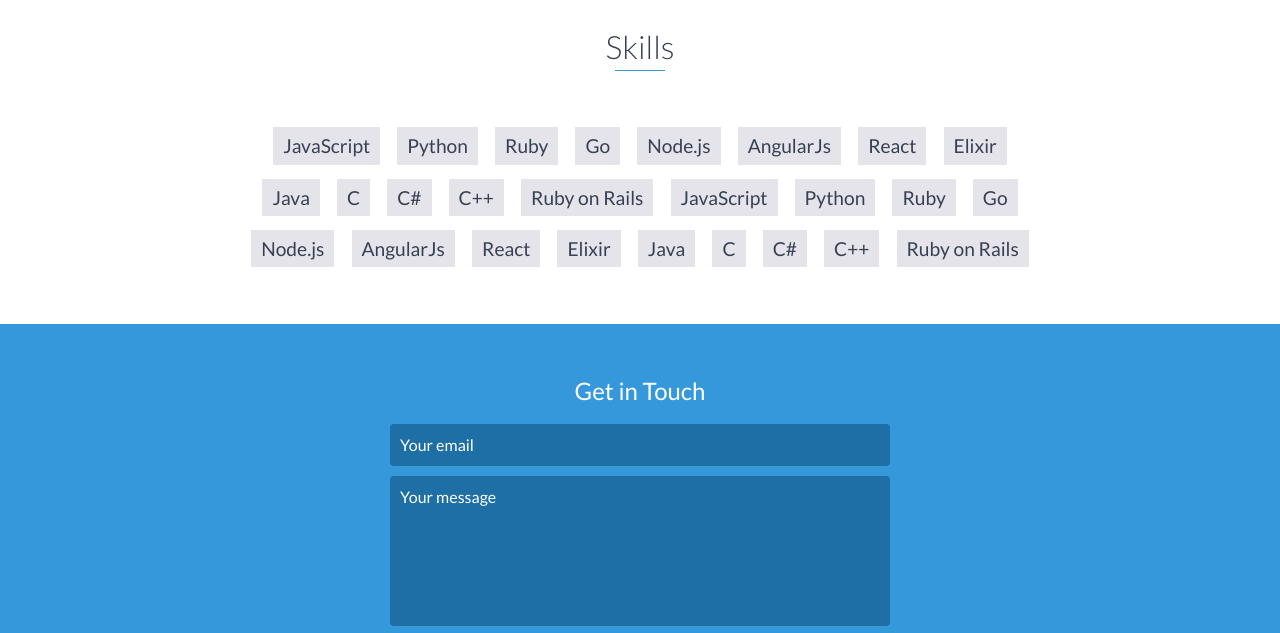
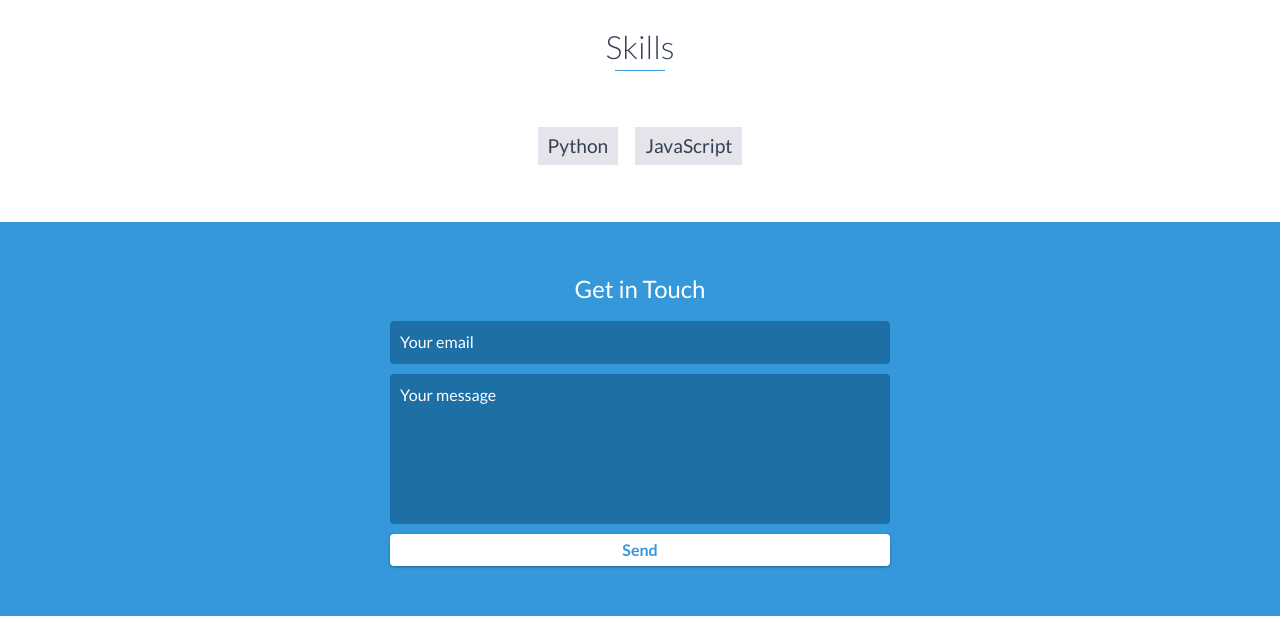
Before and after one commit to duganbrianj/-Brian, a plain HTML site: page index.html in a window 1280 px wide. Shown: the part 3260-3893 px from the top of the page. Drawn offline with nearby package versions, Linux system fonts and the light colour scheme.

Commit message:
Update index.html

```diff
--- a/index.html
+++ b/index.html
@@ -189,32 +189,9 @@
     <div id="skills">
         <h2 class="heading">Skills</h2>
         <ul>
+            <li>Python</li>
             <li>JavaScript</li>
-            <li>Python</li>
-            <li>Ruby</li>
-            <li>Go</li>
-            <li>Node.js</li>
-            <li>AngularJs</li>
-            <li>React</li>
-            <li>Elixir</li>
-            <li>Java</li>
-            <li>C</li>
-            <li>C#</li>
-            <li>C++</li>
-            <li>Ruby on Rails</li>
-            <li>JavaScript</li>
-            <li>Python</li>
-            <li>Ruby</li>
-            <li>Go</li>
-            <li>Node.js</li>
-            <li>AngularJs</li>
-            <li>React</li>
-            <li>Elixir</li>
-            <li>Java</li>
-            <li>C</li>
-            <li>C#</li>
-            <li>C++</li>
-            <li>Ruby on Rails</li>
+
         </ul>
     </div>
     <!-- End #skills -->
```
